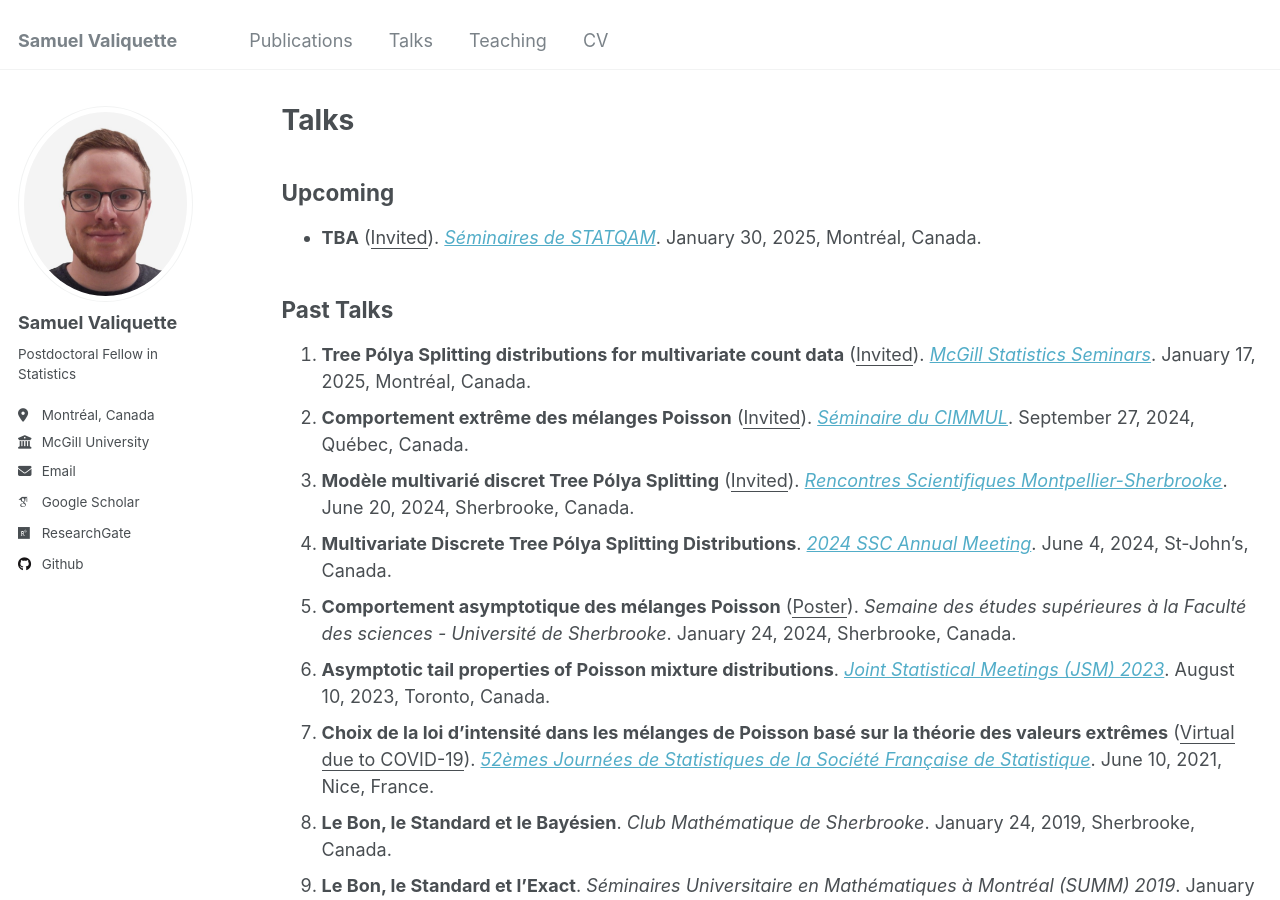
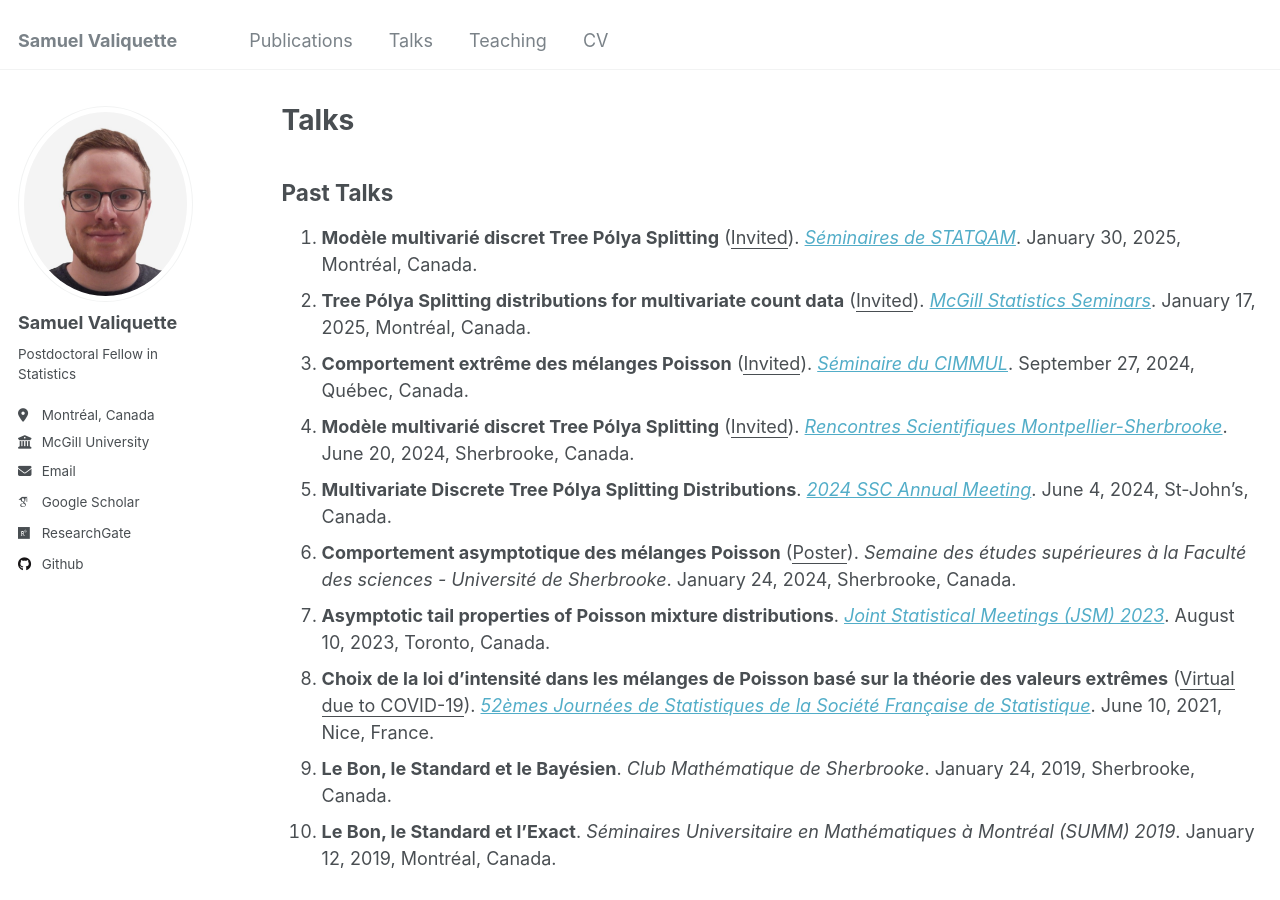
Before and after one commit to s-valiquette/s-valiquette.github.io, a Jekyll site: the page built from _pages/talks.md, in a window 1280 px wide and 900 px high. Built offline with Jekyll 4.4.1, drawn with Linux system fonts in a browser that asks for light colours; some web fonts are replaced.

Commit message:
Update talks.md

```diff
--- a/_pages/talks.md
+++ b/_pages/talks.md
@@ -5,19 +5,17 @@ permalink: /talks/
 author_profile: true
 ---
 
-## Upcoming
-- **TBA** (<ins>Invited</ins>). *[Séminaires de STATQAM](https://statqam.uqam.ca/2024-2025/)*. January 30, 2025, Montréal, Canada.
-
 ## Past Talks
-1. **Tree Pólya Splitting distributions for multivariate count data** (<ins>Invited</ins>). *[McGill Statistics Seminars](https://mcgillstat.github.io/)*. January 17, 2025, Montréal, Canada.
-2. **Comportement extrême des mélanges Poisson** (<ins>Invited</ins>). *[Séminaire du CIMMUL](https://cimmul.fsg.ulaval.ca/event/seminaire-du-cimmul-statistique-simon-valiquette/)*. September 27, 2024, Québec, Canada.
-3. **Modèle multivarié discret Tree Pólya Splitting** (<ins>Invited</ins>). *[Rencontres Scientifiques Montpellier-Sherbrooke](http://s-valiquette.github.io/files/colloque_statistique_UdeS_UM_2024.pdf)*. June 20, 2024, Sherbrooke, Canada.
-4. **Multivariate Discrete Tree Pólya Splitting Distributions**. *[2024 SSC Annual Meeting](https://ssc.ca/en/meeting/annual/presentation/multivariate-discrete-tree-polya-splitting-distributions)*. June 4, 2024, St-John’s, Canada.
-5. **Comportement asymptotique des mélanges Poisson** (<ins>Poster</ins>). *Semaine des études supérieures à la Faculté des sciences - Université de Sherbrooke*. January 24, 2024, Sherbrooke, Canada.
-6. **Asymptotic tail properties of Poisson mixture distributions**. *[Joint Statistical Meetings (JSM) 2023](https://ww2.amstat.org/meetings/jsm/2023/program.cfm)*. August 10, 2023, Toronto, Canada.
-7. **Choix de la loi d’intensité dans les mélanges de Poisson basé sur la théorie des valeurs extrêmes** (<ins>Virtual due to COVID-19</ins>). *[52èmes Journées de Statistiques de la Société Française de Statistique](https://jds2021.sciencesconf.org/program/details.html)*. June 10, 2021, Nice, France.
-8. **Le Bon, le Standard et le Bayésien**. *Club Mathématique de Sherbrooke*. January 24, 2019, Sherbrooke, Canada.
-9. **Le Bon, le Standard et l’Exact**. *Séminaires Universitaire en Mathématiques à Montréal (SUMM) 2019*. January 12, 2019, Montréal, Canada.
+1. **Modèle multivarié discret Tree Pólya Splitting** (<ins>Invited</ins>). *[Séminaires de STATQAM](https://statqam.uqam.ca/2024-2025/)*. January 30, 2025, Montréal, Canada.
+2. **Tree Pólya Splitting distributions for multivariate count data** (<ins>Invited</ins>). *[McGill Statistics Seminars](https://mcgillstat.github.io/)*. January 17, 2025, Montréal, Canada.
+3. **Comportement extrême des mélanges Poisson** (<ins>Invited</ins>). *[Séminaire du CIMMUL](https://cimmul.fsg.ulaval.ca/event/seminaire-du-cimmul-statistique-simon-valiquette/)*. September 27, 2024, Québec, Canada.
+4. **Modèle multivarié discret Tree Pólya Splitting** (<ins>Invited</ins>). *[Rencontres Scientifiques Montpellier-Sherbrooke](http://s-valiquette.github.io/files/colloque_statistique_UdeS_UM_2024.pdf)*. June 20, 2024, Sherbrooke, Canada.
+5. **Multivariate Discrete Tree Pólya Splitting Distributions**. *[2024 SSC Annual Meeting](https://ssc.ca/en/meeting/annual/presentation/multivariate-discrete-tree-polya-splitting-distributions)*. June 4, 2024, St-John’s, Canada.
+6. **Comportement asymptotique des mélanges Poisson** (<ins>Poster</ins>). *Semaine des études supérieures à la Faculté des sciences - Université de Sherbrooke*. January 24, 2024, Sherbrooke, Canada.
+7. **Asymptotic tail properties of Poisson mixture distributions**. *[Joint Statistical Meetings (JSM) 2023](https://ww2.amstat.org/meetings/jsm/2023/program.cfm)*. August 10, 2023, Toronto, Canada.
+8. **Choix de la loi d’intensité dans les mélanges de Poisson basé sur la théorie des valeurs extrêmes** (<ins>Virtual due to COVID-19</ins>). *[52èmes Journées de Statistiques de la Société Française de Statistique](https://jds2021.sciencesconf.org/program/details.html)*. June 10, 2021, Nice, France.
+9. **Le Bon, le Standard et le Bayésien**. *Club Mathématique de Sherbrooke*. January 24, 2019, Sherbrooke, Canada.
+10. **Le Bon, le Standard et l’Exact**. *Séminaires Universitaire en Mathématiques à Montréal (SUMM) 2019*. January 12, 2019, Montréal, Canada.
 
 ## Science Popularization
 - **Presentation of graduate studies**, *François-Williams highschool*, April 2024, Saint-Amable, Canada.
```
